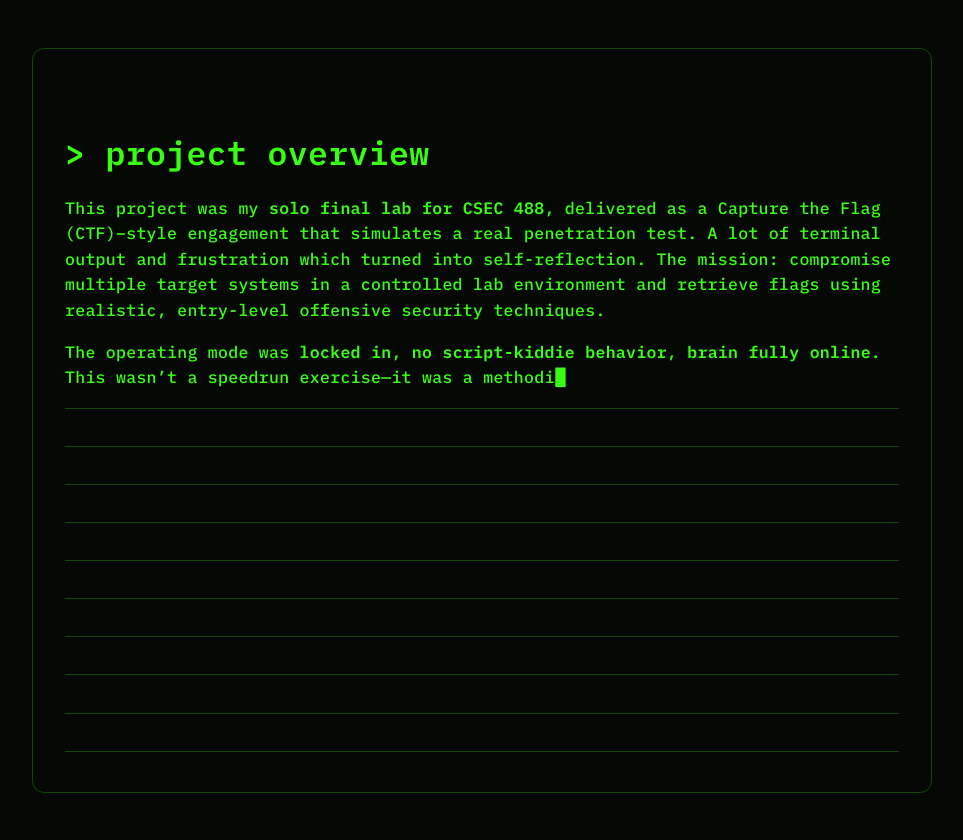
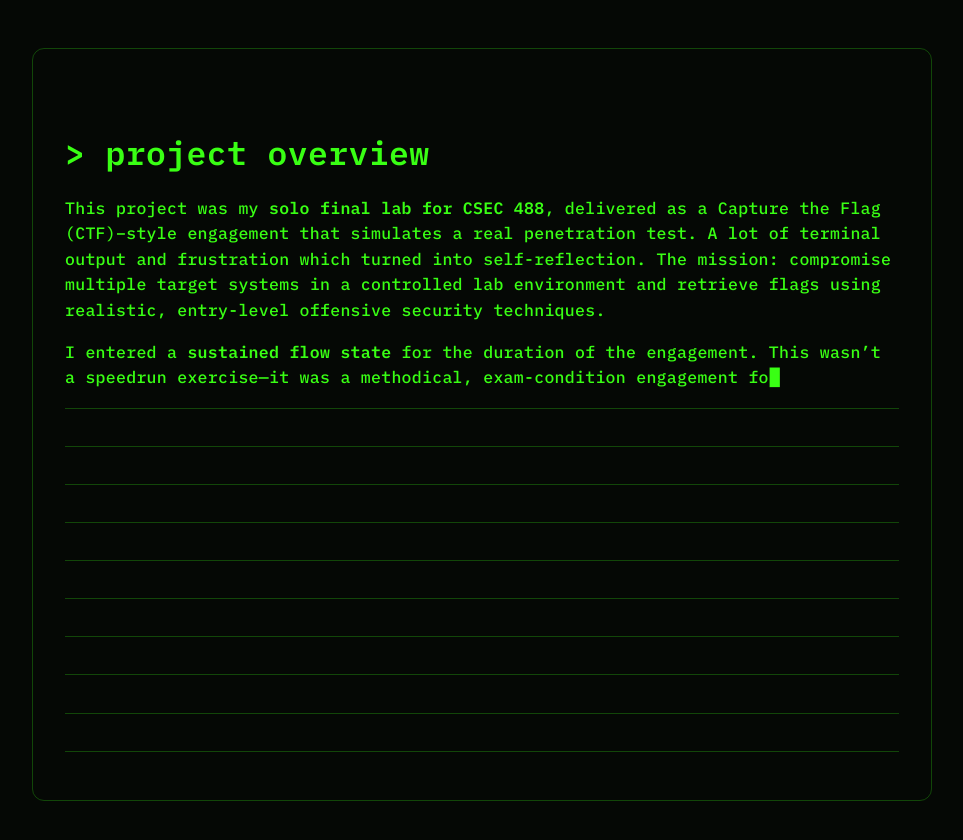
Before and after one commit to jpeaton/jpeaton.github.io, a Jekyll site: the page built from projects-CSEC488FinalProject.md, in a window 1280 px wide. Shown: the top 840 px of the page, without its empty margins (158-1121 px from the left). Built offline with Jekyll 4.4.1, drawn with Linux system fonts in a browser that asks for light colours; our own code applies the rules of GitHub Pages for plain Markdown files.

Commit message:
Update projects-CSEC488FinalProject.md

```diff
--- a/projects-CSEC488FinalProject.md
+++ b/projects-CSEC488FinalProject.md
@@ -8,7 +8,7 @@ permalink: /projects/CSEC488FinalProject
 
 This project was my **solo final lab for CSEC 488**, delivered as a Capture the Flag (CTF)–style engagement that simulates a real penetration test. A lot of terminal output and frustration which turned into self-reflection. The mission: compromise multiple target systems in a controlled lab environment and retrieve flags using realistic, entry-level offensive security techniques.
 
-The operating mode was **locked in**, **no script-kiddie behavior**, **brain fully online**. This wasn’t a speedrun exercise—it was a methodical, exam-condition engagement focused on doing things *the right way*. This overview stays intentionally high-level so it doesn’t accidentally turn into an academic integrity incident.
+I entered a **sustained flow state** for the duration of the engagement. This wasn’t a speedrun exercise—it was a methodical, exam-condition engagement focused on doing things *the right way*. This overview stays intentionally high-level so it doesn’t accidentally turn into an academic integrity incident.
 
 ---
 
```
Also changed, not shown: other parts of projects-CSEC488FinalProject.md (+3 -0 lines).
